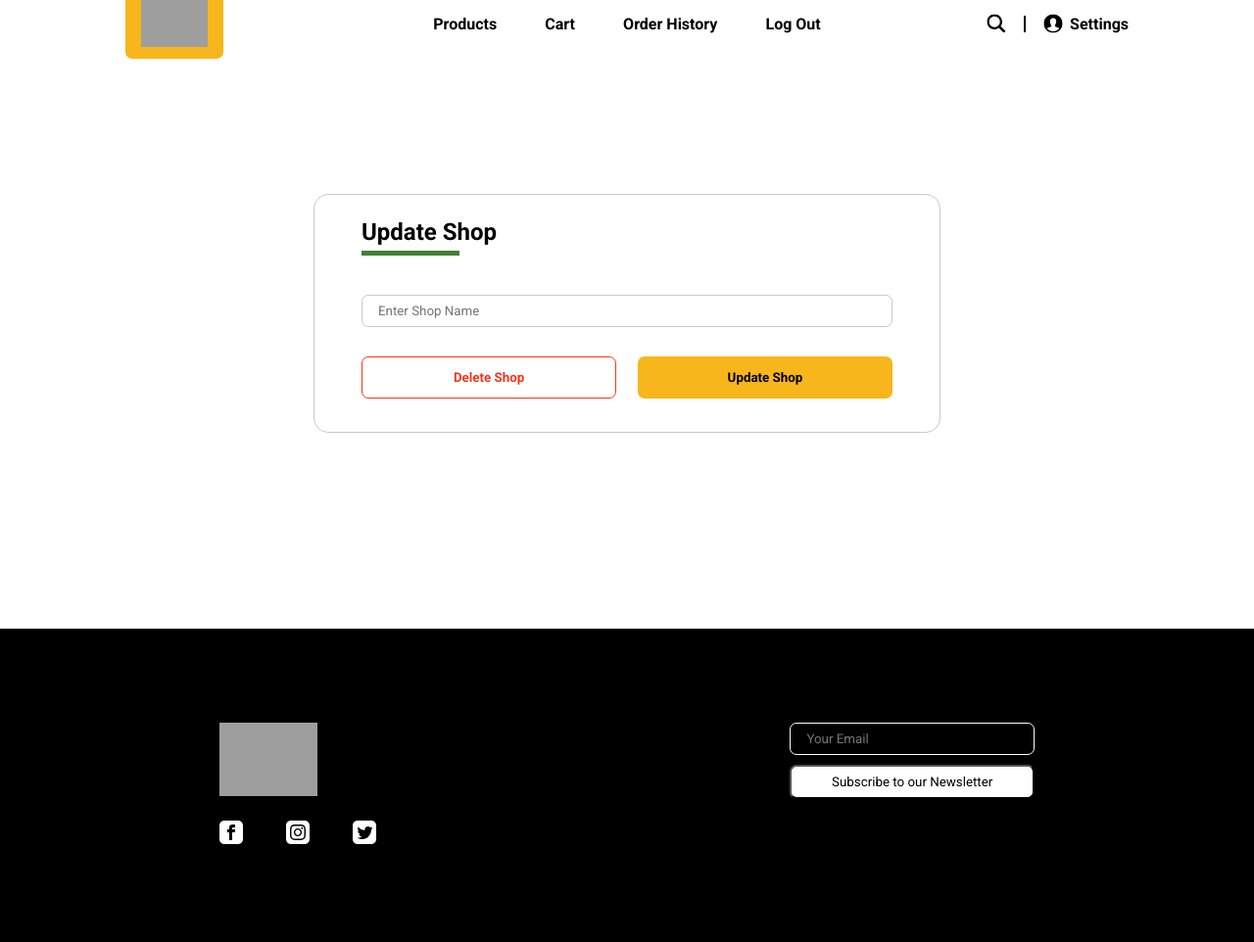
After one commit to sudarshanbashyal/project-management-2021, a PHP site: page /shopCRUD/updateShop.php in a window 1280 px wide. The commit adds this page. Shown: the whole page at 98% size. Run offline with PHP 8.4, Linux system fonts and the light colour scheme; data that the repository does not hold is empty; style sheets or scripts are compiled from the project's sources; grey boxes are pictures that could not be loaded.

Commit message:
Shop add/update page

```diff
--- a/init.php
+++ b/init.php
@@ -9,7 +9,7 @@
 
     session_start();
     $_SESSION['userId']=1;
-    $_SESSION['userRole']='trader';
+    $_SESSION['userRole']='customer';
     // $_SESSION['currentCart']=array();
     // $_SESSION['currentCart']=array();
 
--- a/navbar/navbar.css
+++ b/navbar/navbar.css
@@ -220,5 +220,7 @@
 
 nav .nav-container .function-tray .user-name {
   font-weight: bold;
+  color: black;
+  text-decoration: none;
 }
 /*# sourceMappingURL=navbar.css.map */
--- a/navbar/navbar.php
+++ b/navbar/navbar.php
@@ -1,5 +1,6 @@
 <?php
-    session_start();
+    include '../init.php';
+
     $cartSize=array();
     if(isset($_SESSION['currentCart'])){
         $cartSize = $_SESSION['currentCart'];
@@ -15,28 +16,73 @@
             </div>
         </div>
 
-        <ul>
+        <?php
+
+            if(isset($_SESSION['userRole'])&&$_SESSION['userRole']=='trader'){
+                echo "<ul>";
+                echo "<li><a href='../traderStats/traderStats.php'>My Stats</a></li>";
+                echo "<li><a href='../productCRUD/addProduct.php'>Add Product</a></li>";
+                echo "<li><a href='../shopCRUD/addShop.php'>Add Shop</a></li>";
+                echo "<li><a href=''>Log Out</a></li>";
+                echo "</ul>";
+
+                echo "<div class='function-tray'>";
+                echo "<svg class='user-icon' xmlns='http://www.w3.org/2000/svg' width='24' height='24' viewBox='0 0 24 24'><path d='M12 0c-6.627 0-12 5.373-12 12s5.373 12 12 12 12-5.373 12-12-5.373-12-12-12zm0 22c-3.123 0-5.914-1.441-7.749-3.69.259-.588.783-.995 1.867-1.246 2.244-.518 4.459-.981 3.393-2.945-3.155-5.82-.899-9.119 2.489-9.119 3.322 0 5.634 3.177 2.489 9.119-1.035 1.952 1.1 2.416 3.393 2.945 1.082.25 1.61.655 1.871 1.241-1.836 2.253-4.628 3.695-7.753 3.695z'/></svg>";
+                echo "<a href='../settings/settings.php' class='user-name'>Settings</a>";
+                echo "</div>";
+            }
+            elseif(isset($_SESSION['userId'])){
+                echo "<ul>";
+                echo "<li><a href='../products/products.php'>Products</a></li>";
+                echo "<li><a href='../cart/cart.php'>Cart</a></li>";
+                echo "<li><a href='../orderDetails/orderDetails.php'>Order History</a></li>";
+                echo "<li><a href=''>Log Out</a></li>";
+                echo "</ul>";
+
+                echo "<div class='function-tray'>";
+                echo "<svg class='navbar-search-icon' xmlns='http://www.w3.org/2000/svg' width='24' height='24' viewBox='0 0 24 24'><path d='M23.809 21.646l-6.205-6.205c1.167-1.605 1.857-3.579 1.857-5.711 0-5.365-4.365-9.73-9.731-9.73-5.365 0-9.73 4.365-9.73 9.73 0 5.366 4.365 9.73 9.73 9.73 2.034 0 3.923-.627 5.487-1.698l6.238 6.238 2.354-2.354zm-20.955-11.916c0-3.792 3.085-6.877 6.877-6.877s6.877 3.085 6.877 6.877-3.085 6.877-6.877 6.877c-3.793 0-6.877-3.085-6.877-6.877z'/></svg>";
+                echo "<input class='navbar-search-input' type='text'>";
+                echo "<svg class='user-icon' xmlns='http://www.w3.org/2000/svg' width='24' height='24' viewBox='0 0 24 24'><path d='M12 0c-6.627 0-12 5.373-12 12s5.373 12 12 12 12-5.373 12-12-5.373-12-12-12zm0 22c-3.123 0-5.914-1.441-7.749-3.69.259-.588.783-.995 1.867-1.246 2.244-.518 4.459-.981 3.393-2.945-3.155-5.82-.899-9.119 2.489-9.119 3.322 0 5.634 3.177 2.489 9.119-1.035 1.952 1.1 2.416 3.393 2.945 1.082.25 1.61.655 1.871 1.241-1.836 2.253-4.628 3.695-7.753 3.695z'/></svg>";
+                echo "<a href='../settings/settings.php' class='user-name'>Settings</a>";
+                echo "</div>";
+            }
+            else{
+                echo "<ul>";
+                echo "<li><a href='../products/products.php'>Products</a></li>";
+                echo "<li><a href='../cart/cart.php'>Cart</a></li>";
+                echo "<li><a href='../orderDetails/orderDetails.php'>Log In</a></li>";
+                echo "<li><a href=''>Register</a></li>";
+                echo "</ul>";
+
+                echo "<div class='function-tray'>";
+                echo "<svg class='navbar-search-icon' xmlns='http://www.w3.org/2000/svg' width='24' height='24' viewBox='0 0 24 24'><path d='M23.809 21.646l-6.205-6.205c1.167-1.605 1.857-3.579 1.857-5.711 0-5.365-4.365-9.73-9.731-9.73-5.365 0-9.73 4.365-9.73 9.73 0 5.366 4.365 9.73 9.73 9.73 2.034 0 3.923-.627 5.487-1.698l6.238 6.238 2.354-2.354zm-20.955-11.916c0-3.792 3.085-6.877 6.877-6.877s6.877 3.085 6.877 6.877-3.085 6.877-6.877 6.877c-3.793 0-6.877-3.085-6.877-6.877z'/></svg>";
+                echo "<input class='navbar-search-input' type='text'>";
+            }
+
+        ?>
+
+        <!-- <ul>
             <li><a href="#">Products</a></li>
             <li><a href="#">Traders</a></li>
             <li>
                 <a href="../cart/cart.php">
                     My Cart
-                    <!-- <sup>
+                    <sup>
                         <?php echo (sizeof($cartSize)); ?>
-                    </sup> -->
+                    </sup>
                 </a>
             </li>
             <li><a href="#">Log Out</a></li>
-        </ul>
+        </ul> -->
 
-        <div class="function-tray">
+        <!-- <div class="function-tray">
             <svg class="navbar-search-icon" xmlns="http://www.w3.org/2000/svg" width="24" height="24" viewBox="0 0 24 24"><path d="M23.809 21.646l-6.205-6.205c1.167-1.605 1.857-3.579 1.857-5.711 0-5.365-4.365-9.73-9.731-9.73-5.365 0-9.73 4.365-9.73 9.73 0 5.366 4.365 9.73 9.73 9.73 2.034 0 3.923-.627 5.487-1.698l6.238 6.238 2.354-2.354zm-20.955-11.916c0-3.792 3.085-6.877 6.877-6.877s6.877 3.085 6.877 6.877-3.085 6.877-6.877 6.877c-3.793 0-6.877-3.085-6.877-6.877z"/></svg>
 
             <input class="navbar-search-input" type="text">
 
             <svg class="user-icon" xmlns="http://www.w3.org/2000/svg" width="24" height="24" viewBox="0 0 24 24"><path d="M12 0c-6.627 0-12 5.373-12 12s5.373 12 12 12 12-5.373 12-12-5.373-12-12-12zm0 22c-3.123 0-5.914-1.441-7.749-3.69.259-.588.783-.995 1.867-1.246 2.244-.518 4.459-.981 3.393-2.945-3.155-5.82-.899-9.119 2.489-9.119 3.322 0 5.634 3.177 2.489 9.119-1.035 1.952 1.1 2.416 3.393 2.945 1.082.25 1.61.655 1.871 1.241-1.836 2.253-4.628 3.695-7.753 3.695z"/></svg>
             <span class="user-name">Carson</span>
-        </div>
+        </div> -->
     </div>
 
 </nav>
--- a/navbar/navbar.scss
+++ b/navbar/navbar.scss
@@ -101,6 +101,8 @@
 
             .user-name {
                 font-weight: bold;
+                color: black;
+                text-decoration: none;
             }
         }
     }
--- a/settings/settings.scss
+++ b/settings/settings.scss
@@ -7,7 +7,7 @@
 
     .profile-settings {
         padding: 2rem;
-        background-color: $blue-gray;
+        border: 1px solid $gray-dark;
         border-radius: 15px;
 
         h3 {
--- a/settings/settings.css
+++ b/shopCRUD/addShop.css
@@ -92,50 +92,62 @@
   margin-right: 40px;
 }
 
-.container {
+.add-container {
+  min-height: 30vh;
+  margin-top: 150px;
+}
+
+.add-container .form-container {
   width: 50%;
   margin: auto;
-  margin-top: 100px;
+  border: 1px solid #c9c9c5;
+  border-radius: 15px;
+  padding: 1.5rem 3rem;
 }
 
-.container .profile-settings, .container .account-settings {
-  padding: 2rem;
-  background-color: #f3f7fa;
-  border-radius: 15px;
+.add-container .container-title {
+  margin-bottom: 50px;
 }
 
-.container .profile-settings h3, .container .account-settings h3 {
-  margin-bottom: 30px;
+.add-container form input {
+  width: 100%;
+  padding: 0.5rem 1rem;
+  border-radius: 7px;
+  margin-bottom: 10px;
+  border: 1px solid #c9c9c5;
 }
 
-.container .profile-settings input, .container .account-settings input {
-  width: 100%;
-  border: 1px solid black;
-  border-radius: 7px;
-  padding: 0.5rem 1rem;
-  background-color: transparent;
-  margin-bottom: 10px;
+.add-container form .add-button, .add-container form .form-actions .delete-button {
+  cursor: pointer;
+  background-color: #f7b61b;
+  font-weight: bold;
+  border: none;
+  cursor: pointer;
+  padding: 0.8rem 0rem;
+  margin-top: 20px;
 }
 
-.container .profile-settings .cancel-button, .container .account-settings .cancel-button {
-  margin-top: 20px;
-  margin-left: auto;
-  border: none;
-  background-color: transparent;
-  font-weight: bold;
-  cursor: pointer;
+.add-container form .form-actions {
+  display: -webkit-box;
+  display: -ms-flexbox;
+  display: flex;
+  -webkit-box-pack: justify;
+      -ms-flex-pack: justify;
+          justify-content: space-between;
 }
 
-.container .profile-settings .save-button, .container .account-settings .save-button {
-  background-color: #f7b61b;
-  font-weight: bold;
-  padding: 0.5rem 1rem;
-  border: none;
-  border-radius: 7px;
-  margin-right: 10px;
+.add-container form .form-actions input {
+  width: 48%;
 }
 
-.container .account-settings {
-  margin-top: 100px;
+.add-container form .form-actions .delete-button {
+  color: #f7351b;
+  border: 1px solid #f7351b;
+  background-color: transparent;
 }
-/*# sourceMappingURL=settings.css.map */
+
+.add-container form .form-actions .delete-button:hover {
+  background-color: #f7351b;
+  color: white;
+}
+/*# sourceMappingURL=addShop.css.map */
--- /dev/null
+++ b/shopCRUD/addShop.scss
@@ -0,0 +1,59 @@
+@import '../index.scss';
+
+.add-container {
+    min-height: 30vh;
+    margin-top: 150px;
+
+    .form-container {
+        width: 50%;
+        margin: auto;
+        border: 1px solid $gray-dark;
+        border-radius: 15px;
+        padding: 1.5rem 3rem;
+    }
+
+    .container-title {
+        margin-bottom: 50px;
+    }
+
+    form {
+        input {
+            width: 100%;
+            padding: 0.5rem 1rem;
+            border-radius: 7px;
+            margin-bottom: 10px;
+            border: 1px solid $gray-dark;
+        }
+
+        .add-button {
+            cursor: pointer;
+            background-color: $yellow-primary;
+            font-weight: bold;
+            border: none;
+            cursor: pointer;
+            padding: 0.8rem 0rem;
+            margin-top: 20px;
+        }
+
+        .form-actions {
+            display: flex;
+            justify-content: space-between;
+
+            input {
+                width: 48%;
+            }
+
+            .delete-button {
+                @extend .add-button;
+                color: $red-primary;
+                border: 1px solid $red-primary;
+                background-color: transparent;
+
+                &:hover {
+                    background-color: $red-primary;
+                    color: white;
+                }
+            }
+        }
+    }
+}
--- /dev/null
+++ b/shopCRUD/updateShop.php
@@ -0,0 +1,49 @@
+<!DOCTYPE html>
+<html lang="en">
+<head>
+    <meta charset="UTF-8">
+    <meta http-equiv="X-UA-Compatible" content="IE=edge">
+    <meta name="viewport" content="width=device-width, initial-scale=1.0">
+    <link rel="stylesheet" href="updateProduct.css">
+    <link rel="stylesheet" href="../navbar/navbar.css">
+    <link rel="stylesheet" href="addShop.css">
+    <link href="https://fonts.googleapis.com/css2?family=Roboto:ital,wght@0,300;0,400;0,500;0,700;0,900;1,400&display=swap" rel="stylesheet">
+    <title>Update Shop</title>
+</head>
+<body>
+
+    <?php
+        include '../navbar/navbar.php';
+    ?>
+
+
+    <div class="add-container">
+
+        <div class="form-container">
+
+            <h2 class="container-title">
+                Update Shop
+            </h2>
+
+            <form action="">
+                <input type="text" placeholder="Enter Shop Name">
+
+                <div class="form-actions">
+                    <input class="delete-button" type="submit" value="Delete Shop">
+                    <input class="add-button" type="submit" value="Update Shop">
+                </div>
+            </form>
+
+        </div>
+
+    </div>
+
+
+    <?php
+        include '../footer/footer.php';
+    ?>
+
+    <script src="../navbar/navbar.js"></script>
+
+</body>
+</html>
```
Also changed, not shown: shopCRUD/addShop.php (added, +45 -0 lines), 3 other files.
